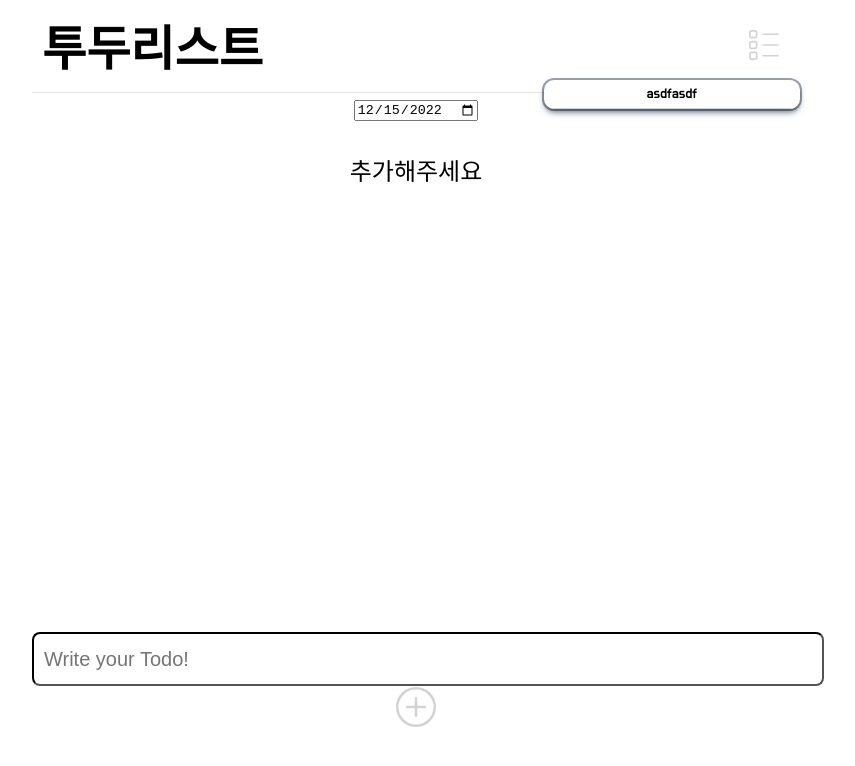
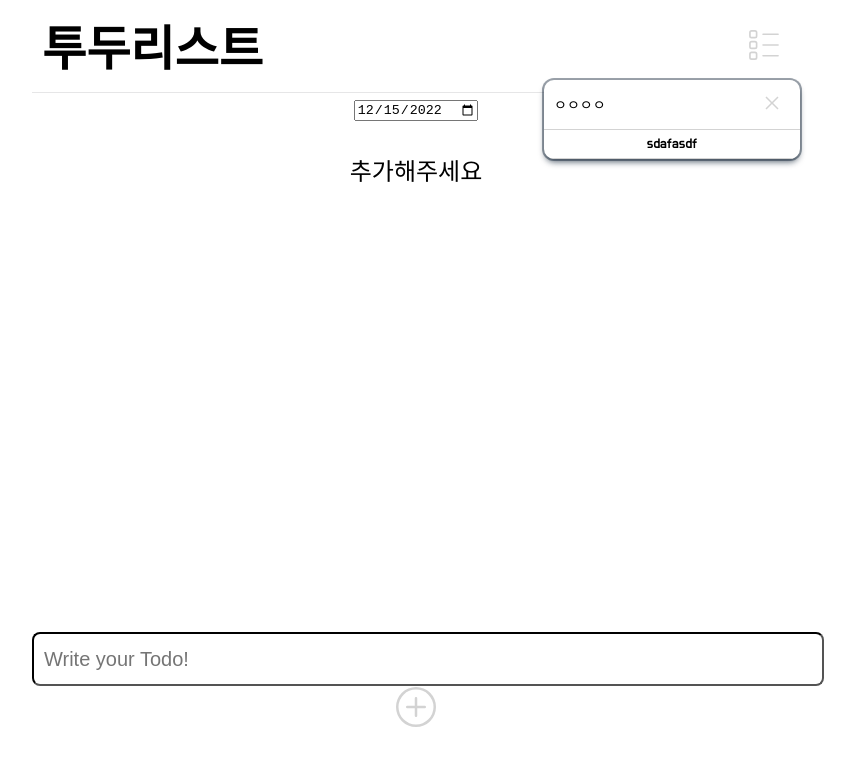
Before and after one commit to cskim9410/todo-list, a React (Create React App) app: page / in a window 1280 px wide. Both pictures are taken after a click on the button 988 px from the left and 46 px from the top of the page. Shown: the top 766 px of the page, without its empty margins (224-1079 px from the left). Built offline with nearby package versions, Linux system fonts and the light colour scheme.

Commit message:
Update: todo배열 context추가

```diff
--- a/src/App.js
+++ b/src/App.js
@@ -2,6 +2,7 @@ import { Fragment, useState } from "react";
 import styled from "styled-components";
 import Header from "./components/Header";
 import Todos from "./components/Todos";
+import ContextProvider from "./store/ContextProvider";
 
 function App() {
   const date = new Date();
@@ -15,10 +16,12 @@ function App() {
     setSelectedDate(date);
   };
   return (
-    <Container>
-      <Header selectedDate={selectedDate} changeDate={changeDate} />
-      <Todos selectedDate={selectedDate} changeDate={changeDate} />
-    </Container>
+    <ContextProvider>
+      <Container>
+        <Header selectedDate={selectedDate} changeDate={changeDate} />
+        <Todos selectedDate={selectedDate} changeDate={changeDate} />
+      </Container>
+    </ContextProvider>
   );
 }
 
--- a/src/components/Header.js
+++ b/src/components/Header.js
@@ -15,7 +15,7 @@ const Header = ({ selectedDate, changeDate }) => {
       <Button onClick={clickHandler}>
         <CiBoxList size="40" />
       </Button>
-      <ToggleList open={open} />
+      <ToggleList open={open} clickHandler={clickHandler} />
     </HeaderContainer>
   );
 };
--- a/src/components/TodoForm.js
+++ b/src/components/TodoForm.js
@@ -1,9 +1,11 @@
-import { useRef, useState } from "react";
+import { useContext, useRef, useState } from "react";
 import styled from "styled-components";
 import { BsPlusCircle } from "react-icons/bs";
+import { todoCtx } from "./../store/ContextProvider";
 
-const TodoForm = ({ addTodo }) => {
+const TodoForm = ({ selectedDate }) => {
   const [valid, setValid] = useState(true);
+  const { addTodo } = useContext(todoCtx);
 
   const checkValidation = (text) => {
     return text.length === 0 ? false : true;
@@ -15,7 +17,7 @@ const TodoForm = ({ addTodo }) => {
       setValid(false);
       return;
     }
-    addTodo(inputRef.current.value);
+    addTodo(inputRef.current.value, selectedDate);
     inputRef.current.value = "";
     setValid(true);
   };
--- a/src/components/TodoList.js
+++ b/src/components/TodoList.js
@@ -1,7 +1,10 @@
 import styled from "styled-components";
 import { BsTrashFill } from "react-icons/bs";
+import { useContext } from "react";
+import { todoCtx } from "./../store/ContextProvider";
 
-const TodoList = ({ id, text, isDone, finishTodo, deleteTodo }) => {
+const TodoList = ({ id, text, isDone }) => {
+  const { finishTodo, deleteTodo } = useContext(todoCtx);
   return (
     <Li>
       <div>
--- a/src/components/Todos.js
+++ b/src/components/Todos.js
@@ -1,16 +1,17 @@
-import { useState, useRef, useEffect } from "react";
+import { useRef, useEffect, useContext } from "react";
 import TodoForm from "./TodoForm";
 import styled from "styled-components";
 import TodoList from "./TodoList";
+import { todoCtx } from "./../store/ContextProvider";
 
 const Todos = ({ selectedDate, changeDate }) => {
-  const [todos, setTodos] = useState([]);
   const isMounted = useRef(false);
+  const { todos, initTodo } = useContext(todoCtx);
 
   useEffect(() => {
     const savedTodos = JSON.parse(localStorage.getItem("todos"));
     if (!savedTodos) return;
-    setTodos(savedTodos);
+    initTodo(savedTodos);
   }, []);
 
   useEffect(() => {
@@ -20,34 +21,6 @@ const Todos = ({ selectedDate, changeDate }) => {
       isMounted.current = true;
     }
   }, [todos]);
-
-  const addTodo = (text) => {
-    setTodos((state) => {
-      return [
-        ...state,
-        {
-          id: new Date().getTime(),
-          date: `${selectedDate}`,
-          text,
-          isDone: false,
-        },
-      ];
-    });
-  };
-
-  const deleteTodo = (id) => {
-    setTodos((state) => {
-      return state.filter((todo) => todo.id !== id);
-    });
-  };
-
-  const finishTodo = (id, isDone) => {
-    setTodos((state) => {
-      const newTodos = [...state];
-      newTodos.find((todo) => todo.id === id).isDone = !isDone;
-      return newTodos;
-    });
-  };
 
   return (
     <div>
@@ -62,20 +35,11 @@ const Todos = ({ selectedDate, changeDate }) => {
         {todos
           .filter(({ date }) => date === selectedDate)
           .map(({ id, text, isDone }) => {
-            return (
-              <TodoList
-                key={id}
-                id={id}
-                text={text}
-                isDone={isDone}
-                finishTodo={finishTodo}
-                deleteTodo={deleteTodo}
-              />
-            );
+            return <TodoList key={id} id={id} text={text} isDone={isDone} />;
           })}
         {todos.length === 0 && <li>추가해주세요</li>}
       </Ul>
-      <TodoForm addTodo={addTodo} />
+      <TodoForm selectedDate={selectedDate} />
     </div>
   );
 };
--- a/src/components/ToggleList.js
+++ b/src/components/ToggleList.js
@@ -1,9 +1,18 @@
 import styled from "styled-components";
+import { VscChromeClose, VscClose } from "react-icons/vsc";
 
-const ToggleList = ({ open }) => {
+const ToggleList = ({ open, clickHandler }) => {
   return (
     <Container open={open}>
-      <Div>asdfasdf</Div>
+      <Div>
+        <Bar>
+          <span>ㅇㅇㅇㅇ</span>
+          <Button onClick={clickHandler}>
+            <VscClose size={24} />
+          </Button>
+        </Bar>
+      </Div>
+      <Div>sdafasdf</Div>
     </Container>
   );
 };
@@ -35,3 +44,24 @@ const Div = styled.div`
   width: 100%;
   border-bottom: 1px solid lightgray;
 `;
+
+const Flex = styled.div`
+  display: flex;
+  box-sizing: border-box;
+  padding: 5px 10px 5px 10px;
+  align-items: center;
+`;
+
+const Bar = styled(Flex)`
+  justify-content: space-between;
+`;
+
+const Button = styled.button`
+  border: none;
+  cursor: pointer;
+  background-color: transparent;
+  color: lightgray;
+  &:hover {
+    color: black;
+  }
+`;
--- /dev/null
+++ b/src/store/ContextProvider.js
@@ -0,0 +1,60 @@
+import { createContext, useState } from "react";
+
+export const todoCtx = createContext({
+  todos: [],
+  addTodo: (text) => {},
+  deleteTodo: (id) => {},
+  finishTodo: (id, isDone) => {},
+  initTodo: (todos) => {},
+});
+
+const ContextProvider = ({ children }) => {
+  const [todos, setTodos] = useState([]);
+
+  const initTodo = (todos) => {
+    setTodos(todos);
+  };
+
+  const addTodo = (text, date) => {
+    setTodos((state) => {
+      return [
+        ...state,
+        {
+          id: new Date().getTime(),
+          date: `${date}`,
+          text,
+          isDone: false,
+        },
+      ];
+    });
+  };
+
+  const deleteTodo = (id) => {
+    setTodos((state) => {
+      return state.filter((todo) => todo.id !== id);
+    });
+  };
+
+  const finishTodo = (id, isDone) => {
+    setTodos((state) => {
+      const newTodos = [...state];
+      newTodos.find((todo) => todo.id === id).isDone = !isDone;
+      return newTodos;
+    });
+  };
+  return (
+    <todoCtx.Provider
+      value={{
+        todos,
+        addTodo,
+        deleteTodo,
+        finishTodo,
+        initTodo,
+      }}
+    >
+      {children}
+    </todoCtx.Provider>
+  );
+};
+
+export default ContextProvider;
```
